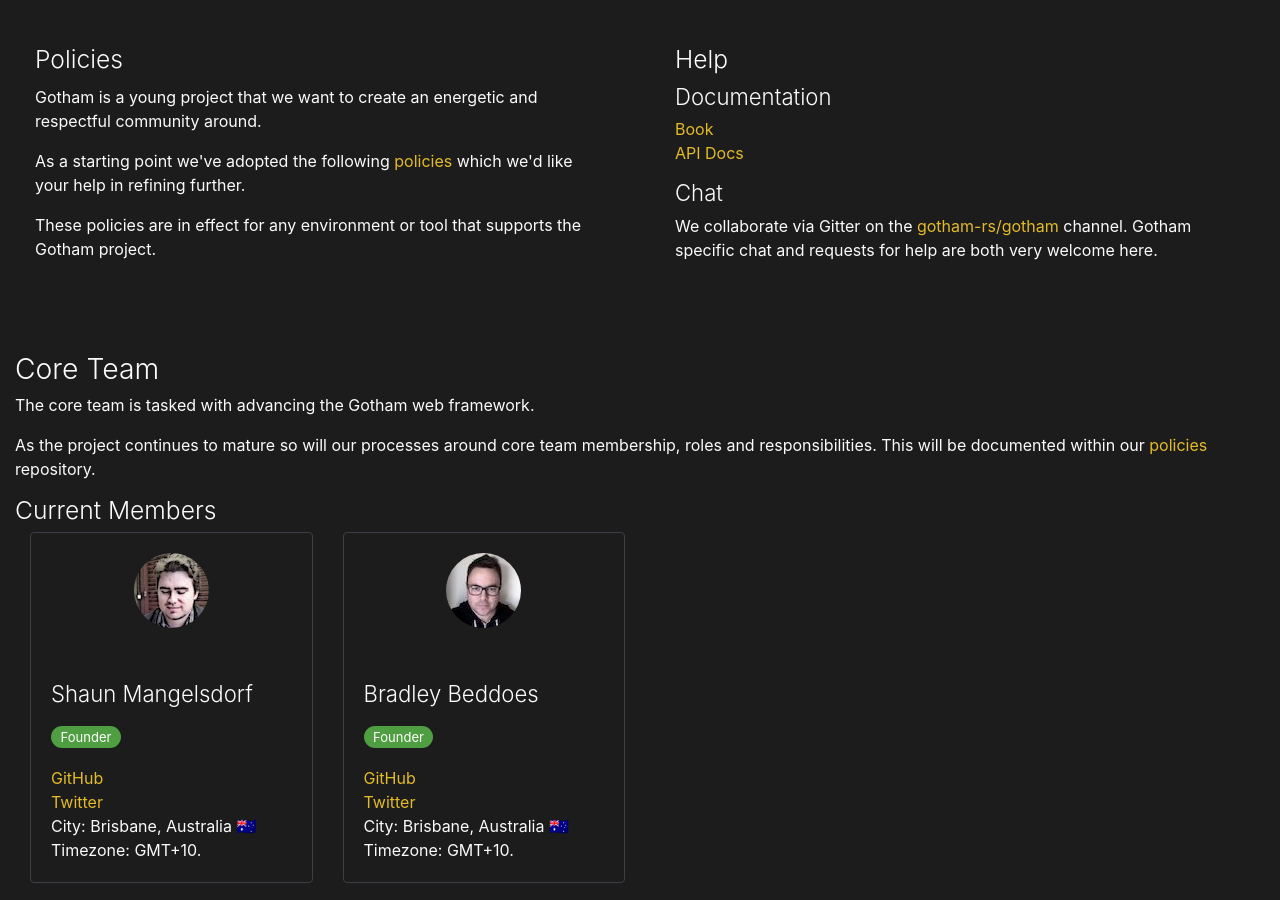
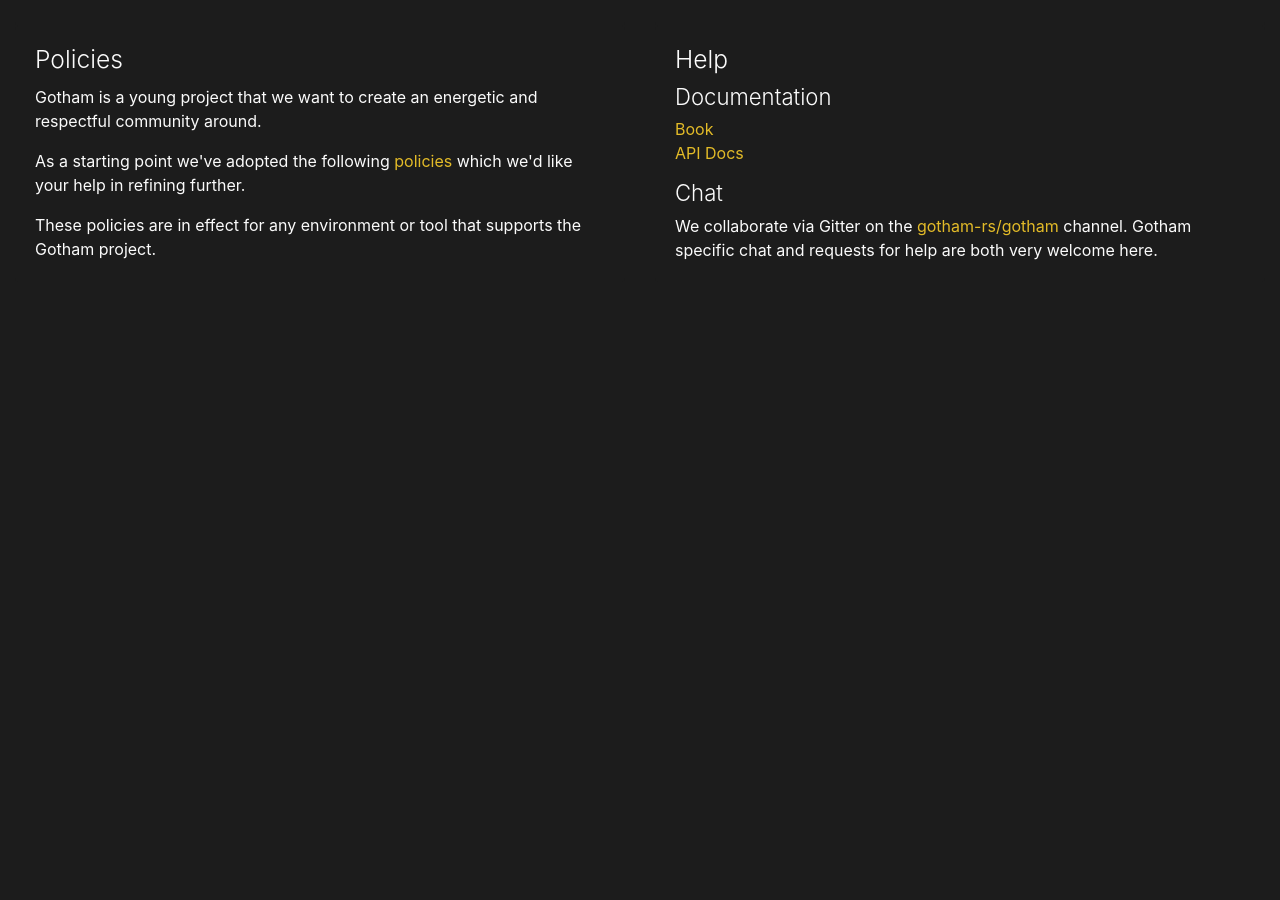
Before and after one commit to gotham-rs/gotham.rs, a Jekyll site: the page built from index.html, in a window 1280 px wide and 900 px high, scrolled down 2468 px. Built offline with Jekyll 4.4.1, drawn with Linux system fonts in a browser that asks for light colours; nearby versions of some CDN libraries; after the commit the page ends 2786 px from its top, so only the background shows below that.

Commit message:
Remove PII from content

```diff
--- a/index.html
+++ b/index.html
@@ -396,77 +396,6 @@
         </div>
       </div>
 
-      <div id="team" class="container-fluid">
-        <div class="row">
-          <div class="col-12">
-            <h2>Core Team</h2>
-            <p>
-              The core team is tasked with advancing the Gotham web framework.
-            </p>
-            <p>
-              As the project continues to mature so will our processes around core team membership,
-              roles and responsibilities. This will be documented within our
-              <a href="https://github.com/gotham-rs/policies" alt="Gotham policies on GitHub">policies</a> repository.
-            </p>
-
-            <h3>Current Members</h3>
-            <div class="card-deck col-md-6">
-             <div class="card">
-                <div class="card-block">
-                  <div class="text-center">
-                    <img class="rounded-circle" src="/assets/images/smangelsdorf.jpg" alt="Shaun Mangelsdorf photo/avatar"
-                    width="75" height="75">
-                  </div>
-                  <h4 class="card-title">Shaun Mangelsdorf</h4>
-                  <span class="team team-founder">Founder</span>
-                  <div class="card-text">
-                    <ul class="list-unstyled card-text">
-                      <li>
-                        <a href="https://github.com/smangelsdorf" alt="Shaun Mangelsdorf's GitHub">GitHub</a>
-                      </li>
-                      <li>
-                        <a href="https://twitter.com/mangelsdorf" alt="Shaun Mangelsdorf's Twitter">Twitter</a>
-                      </li>
-                      <li>
-                        City: Brisbane, Australia 🇦🇺
-                      </li>
-                      <li>
-                        Timezone: GMT+10.
-                      </li>
-                    </ul>
-                  </div>
-                </div>
-              </div> <div class="card">
-                <div class="card-block">
-                  <div class="text-center">
-                    <img class="rounded-circle" src="/assets/images/bradleybeddoes.jpg" alt="Bradley Beddoes photo/avatar"
-                    width="75" height="75">
-                  </div>
-                  <h4 class="card-title">Bradley Beddoes </h4>
-                  <span class="team team-founder">Founder</span>
-                  <div class="card-text">
-                    <ul class="list-unstyled card-text">
-                      <li>
-                        <a href="https://github.com/bradleybeddoes" alt="Bradley Beddoes' GitHub">GitHub</a>
-                      </li>
-                      <li>
-                        <a href="https://twitter.com/bradleybeddoes" alt="Bradley Beddoes Twitter">Twitter</a>
-                      </li>
-                      <li>
-                        City: Brisbane, Australia 🇦🇺
-                      </li>
-                      <li>
-                        Timezone: GMT+10.
-                      </li>
-                    </ul>
-                  </div>
-                </div>
-              </div>
-            </div>
-          </div>
-        </div>
-      </div>
-
       {% include footer.html %}
     </body>
 </html>
```
Also changed, not shown: _includes/article.html (+2 -14 lines).
